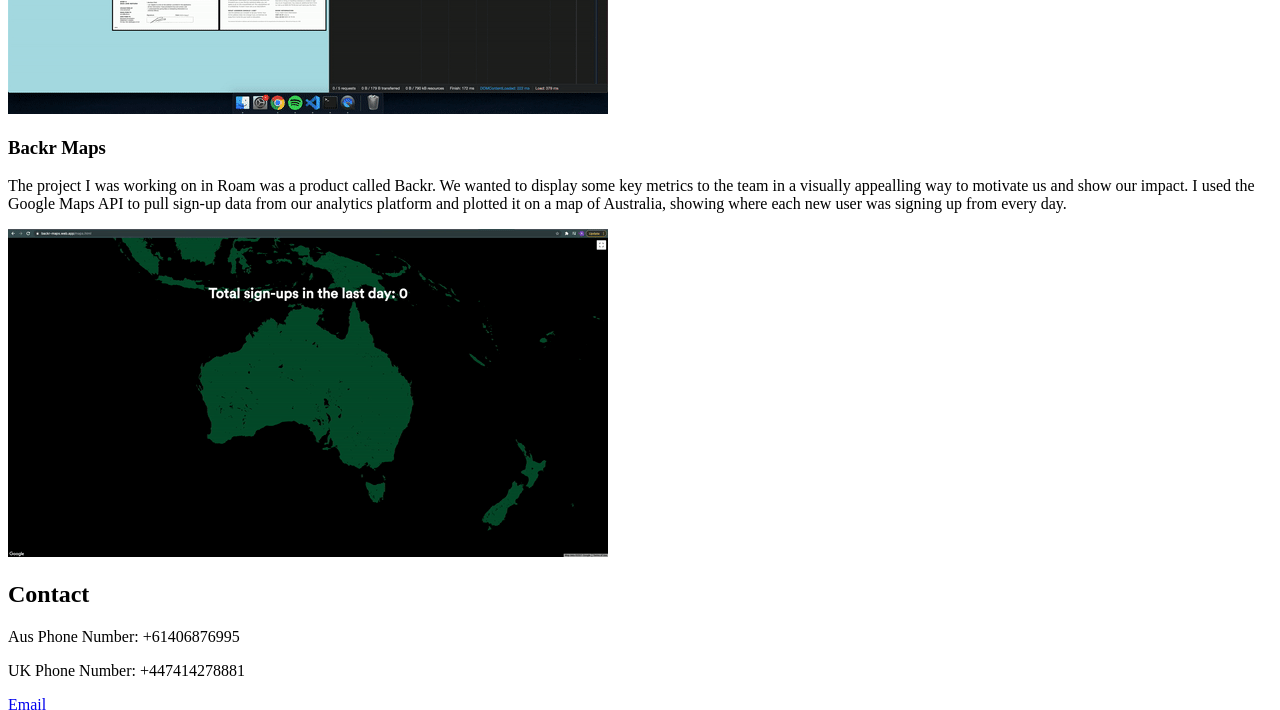
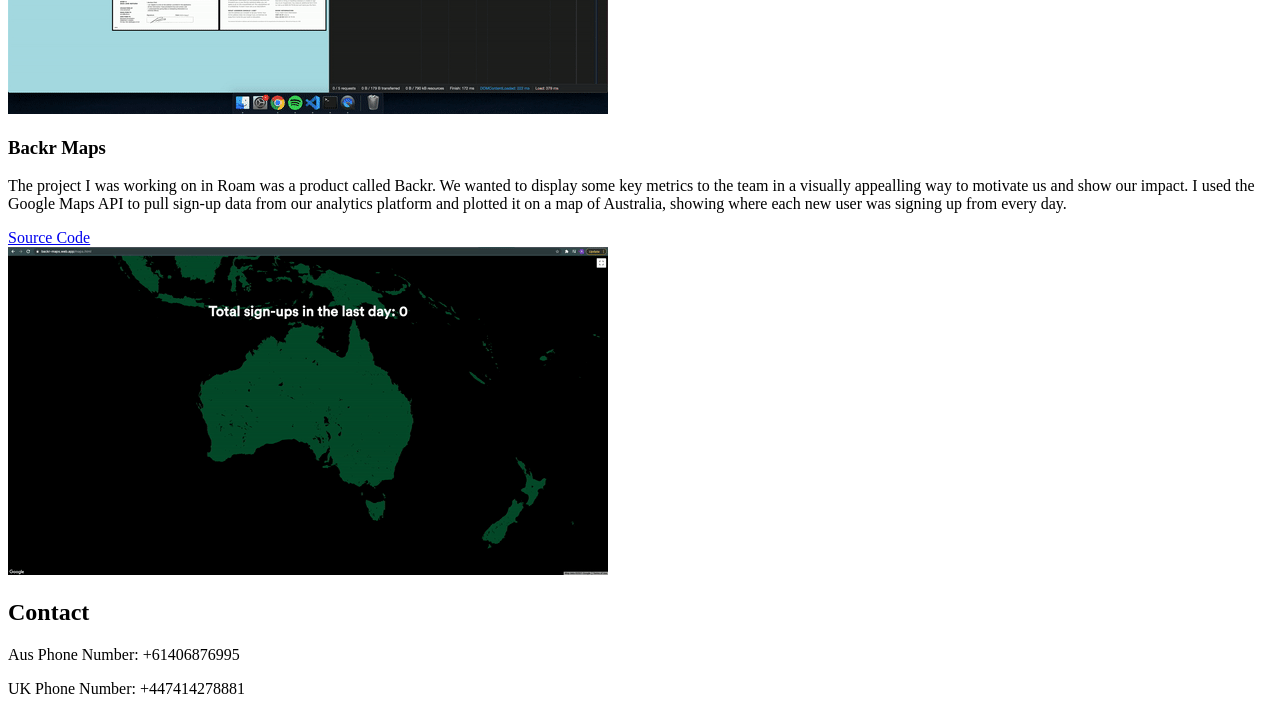
Before and after one commit to rhys-thomas-QA/portfolio, a website: page src/template.html in a window 1280 px wide. Shown: the part 1033-1743 px from the top of the page. Drawn offline with nearby package versions, Linux system fonts and the light colour scheme.

Commit message:
Update template.html

```diff
--- a/src/template.html
+++ b/src/template.html
@@ -137,6 +137,9 @@
                   on a map of Australia, showing where each new user was signing up from every day.
                 </p>
               </div>
+              <a target="_blank" class="cta-btn text-color-main" href="https://github.com/rhys-thomas-QA/maps-plotter">
+                Source Code
+              </a>
             </div>
           </div>
           <div class="col-lg-8 col-sm-12">
```
